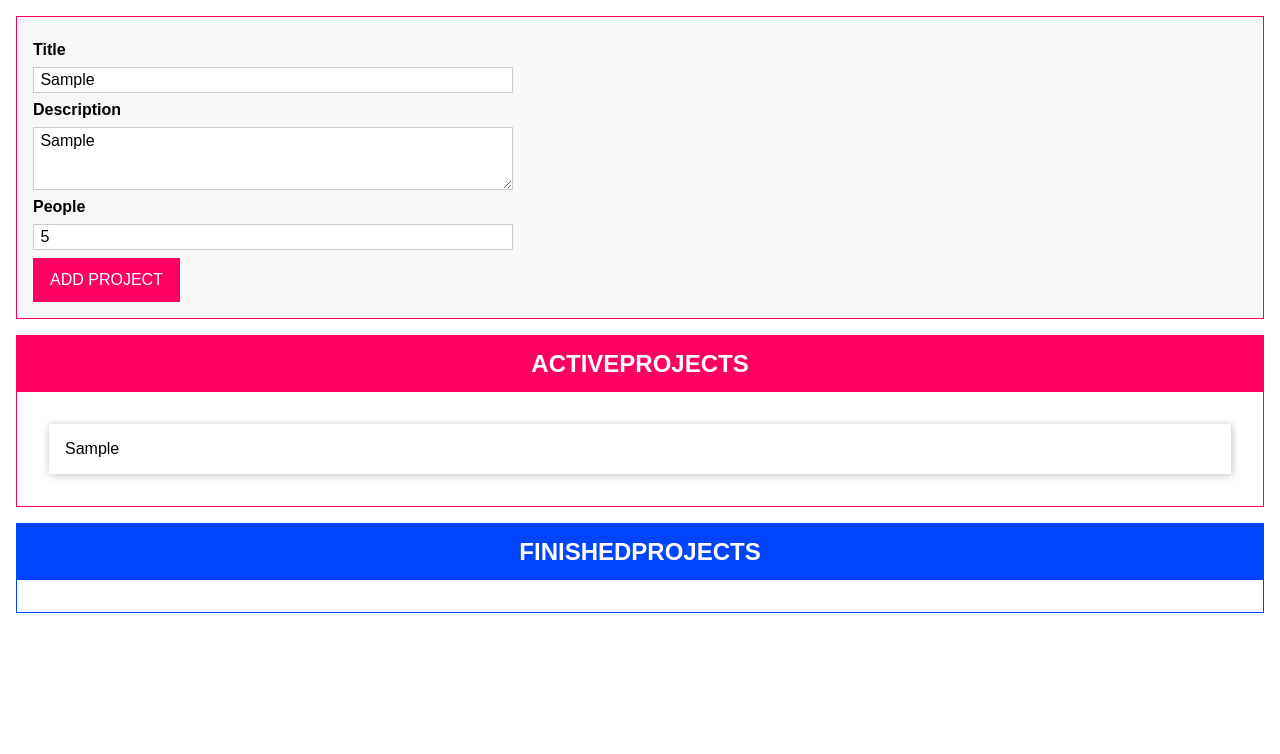
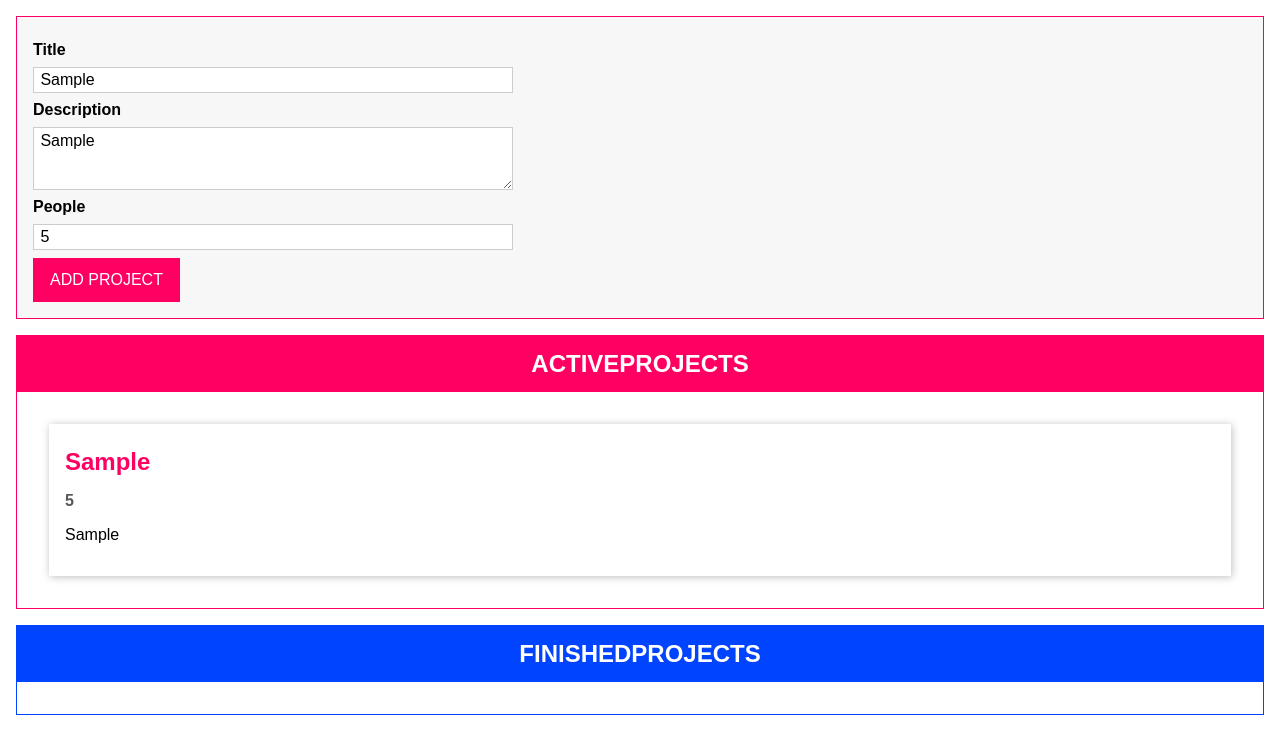
Before and after one commit to amyhua98/typescript-dragAndDrop, a website with bundled scripts: page index.html in a window 1280 px wide. Both pictures are taken after typing "Sample", "Sample", "5" into the empty fields and a click on the button "ADD PROJECT". Built offline with nearby package versions, Linux system fonts and the light colour scheme.

Commit message:
Render Project Items with a Class

```diff
--- a/index.html
+++ b/index.html
@@ -27,7 +27,11 @@
       </form>
     </template>
     <template id="single-project">
-      <li></li>
+      <li>
+        <h2></h2>
+        <h3></h3>
+        <p></p>
+      </li>
     </template>
     <template id="project-list">
       <section class="projects">
--- a/src/app.ts
+++ b/src/app.ts
@@ -160,6 +160,27 @@ abstract class Component<T extends HTMLElement, U extends HTMLElement> {
   abstract renderContent(): void;
 }
 
+//ProjectItemClass
+class ProjectItem extends Component<HTMLUListElement, HTMLLIElement> {
+  private project: Project;
+
+  constructor(hostId: string, project: Project) {
+    super("single-project", hostId, false, project.id);
+    this.project = project;
+
+    this.configure();
+    this.renderContent();
+  }
+
+  configure() {}
+  renderContent() {
+    this.element.querySelector("h2")!.textContent = this.project.title;
+    this.element.querySelector("h3")!.textContent =
+      this.project.people.toString();
+    this.element.querySelector("p")!.textContent = this.project.description;
+  }
+}
+
 //ProjectList class
 //By extending to Compoments it is then drawing the variables and functions from the Component class
 class ProjectList extends Component<HTMLDivElement, HTMLElement> {
@@ -200,9 +221,7 @@ class ProjectList extends Component<HTMLDivElement, HTMLElement> {
     )! as HTMLUListElement;
     listEl.innerHTML = "";
     for (const projectItem of this.assignedProjects) {
-      const listItem = document.createElement("li");
-      listItem.textContent = projectItem.title;
-      listEl?.appendChild(listItem);
+      new ProjectItem(this.element.querySelector("ul")!.id, projectItem);
     }
   }
 }
```
